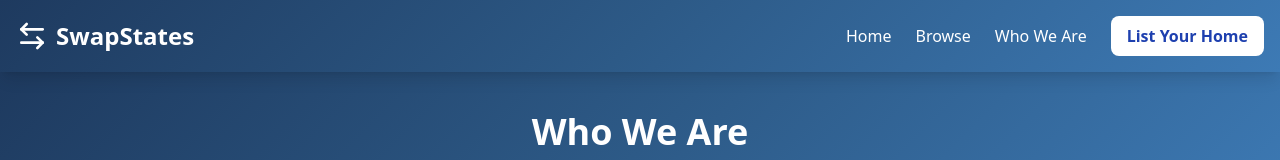
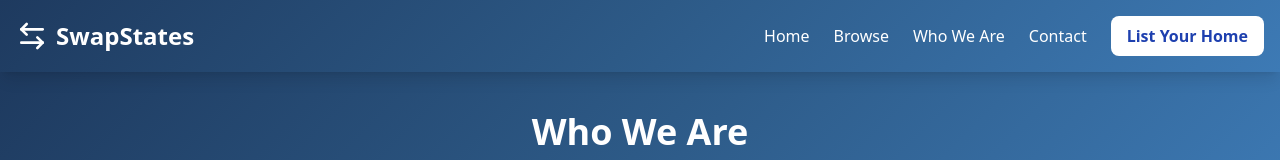
Before and after one commit to hghitan-pixel/swapstates, a Next.js app: page /about in a window 1280 px wide. Shown: the top 160 px of the page. Built offline with nearby package versions, Linux system fonts and the light colour scheme.

Commit message:
Update page.js

```diff
--- a/app/about/page.js
+++ b/app/about/page.js
@@ -18,6 +18,7 @@ function Navigation() {
             <Link href="/" className="hover:text-blue-200">Home</Link>
             <Link href="/browse" className="hover:text-blue-200">Browse</Link>
             <Link href="/about" className="hover:text-blue-200">Who We Are</Link>
+            <Link href="/contact" className="hover:text-blue-200">Contact</Link>
             <Link href="/list" className="bg-white text-blue-800 px-4 py-2 rounded-lg font-semibold hover:bg-blue-50">List Your Home</Link>
           </div>
           <button onClick={() => setMenuOpen(!menuOpen)} className="md:hidden p-2">
@@ -29,7 +30,7 @@ function Navigation() {
             <Link href="/" className="block py-2">Home</Link>
             <Link href="/browse" className="block py-2">Browse</Link>
             <Link href="/about" className="block py-2">Who We Are</Link>
-          <Link href="/contact" className="hover:text-blue-200">Contact</Link>
+            <Link href="/contact" className="block py-2">Contact</Link>
             <Link href="/list" className="block bg-white text-blue-800 text-center py-2 rounded-lg font-semibold mt-2">List Your Home</Link>
           </div>
         )}
```
